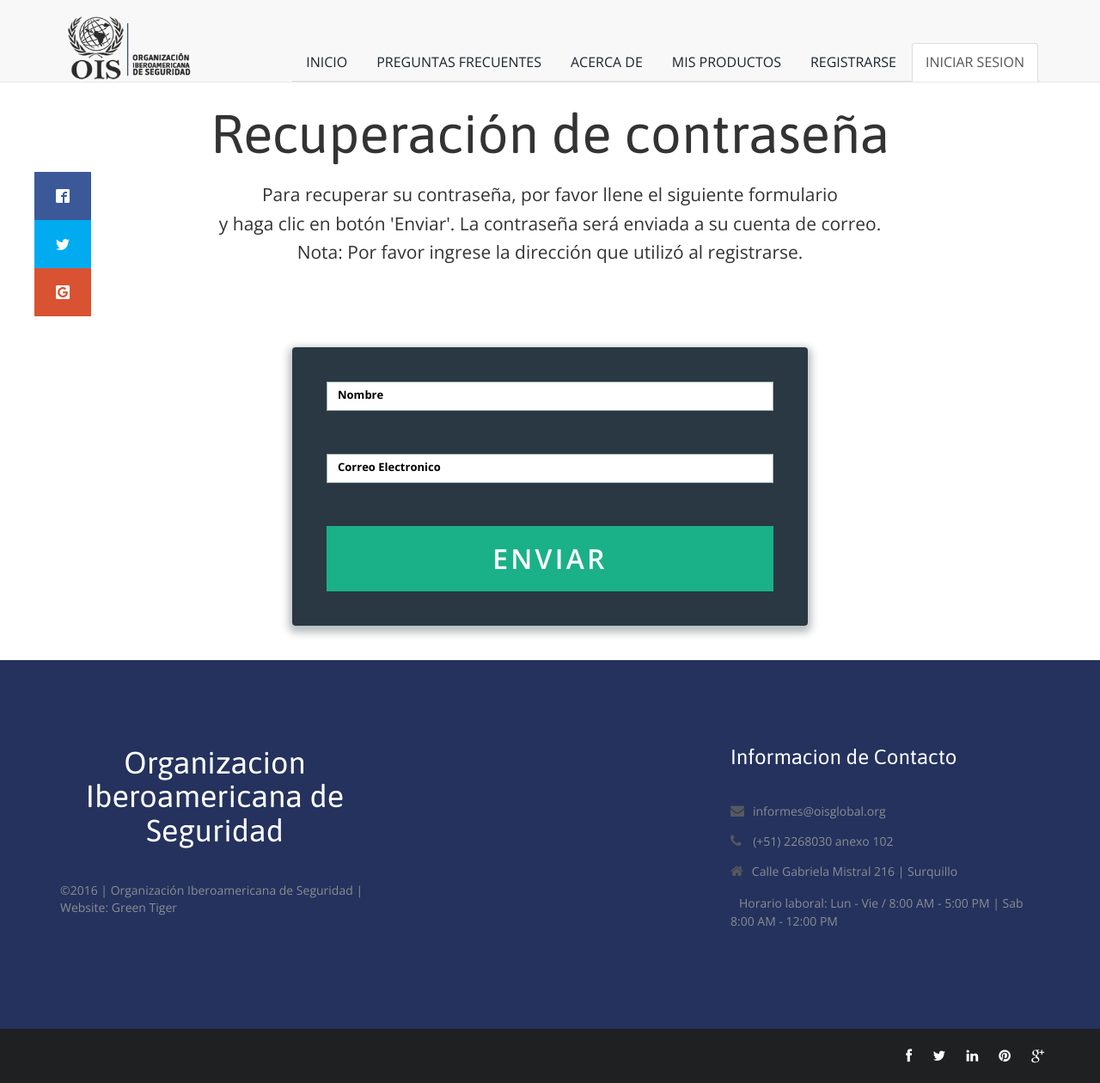
After one commit to percytataje/OIS, a PHP site: page /olvidocontrasena.html in a window 1280 px wide. The commit adds this page. Shown: the whole page at 86% size. Run offline with PHP 8.4, Linux system fonts and the light colour scheme; some libraries are stand-ins or nearby versions; some web fonts are replaced.

Commit message:
ultimooooo

```diff
--- a/css/style.css
+++ b/css/style.css
@@ -20,17 +20,35 @@ img.editar{
   margin-top: 150px;
   margin-bottom: 25px;
 }
+.containerinicio{
+  margin-top: 90px;
+  margin-bottom: 25px;
+}
 .containerpreguntas{
   margin-top: 150px;
   margin-bottom: 25px;
 
 }
 .containeracercade{
-  margin-top: 150px;
+  margin-top: 100px;
   margin-bottom: 25px;
-
 }
-
+.containerproductos{
+  margin-top: 100px;
+  margin-bottom: 25px;
+}
+.containerolvido{
+  margin-top: 30px;
+  margin-bottom: 25px;
+}
+.containerlogin{
+  margin-top: 100px;
+  margin-bottom: 25px;
+}
+.containerregistrarse{
+  margin-top: 140px;
+  margin-bottom: 25px;
+}
 body {
 	font-family:'Open Sans', Arial, sans-serif;
 	font-size:14px;
@@ -143,6 +161,8 @@ a.navbar-brand span {
 .jumbotron {
 	background-color:#fff;
 	text-align:center;
+  margin-bottom: 10px;
+  margin-top: 5px;
 }
 .jumbotron h1 {
 	color:#24325D;
--- a/css/stylelogin.css
+++ b/css/stylelogin.css
@@ -52,7 +52,7 @@ a:hover {
   margin: 40px auto;
   border-radius: 4px;
   box-shadow: 0 4px 10px 4px rgba(19, 35, 47, 0.3);
-  margin-top: 120px;
+  margin-top: 0px;
 }
 
 .tab-group {
@@ -112,16 +112,8 @@ label {
   font-size: 13px;
 }
 label .ciudad{
-  position: absolute;
-  -webkit-transform: translateY(6px);
-          transform: translateY(6px);
-  left: 13px;
-  color: #000;
-  -webkit-transition: all 0.25s ease;
-  transition: all 0.25s ease;
-  -webkit-backface-visibility: hidden;
-  pointer-events: none;
-  font-size: 13px;
+
+  color: #fff;
 
 }
 label .req {
@@ -134,6 +126,7 @@ label.active {
           transform: translateY(50px);
   left: 2px;
   font-size: 14px;
+  color: #FFF;
 }
 label.active .req {
   opacity: 0;
@@ -209,8 +202,11 @@ textarea {
   display: block;
   width: 100%;
 }
-
+.olvidocontrasena{
+  color: #fff;
+}
 .forgot {
   margin-top: -20px;
   text-align: right;
+  color: #ffffff;
 }
--- a/events.html
+++ b/events.html
@@ -71,7 +71,7 @@
       </div>
     </div>
   </nav>
-
+  <div class="containerregistrarse">
     <div class="form">
       <div class="">
         <div id="signup">
@@ -132,7 +132,7 @@
             </div>
             <div class="top-row">
               <div class="field-wrap">
-                <label>
+                <label >
                   País<span class="req">*</span>
                 </label>
               </div>
@@ -157,6 +157,8 @@
         </div>
 
       </div>
+    </div>
+
   </div>
 
   <footer>
--- /dev/null
+++ b/olvidocontrasena.html
@@ -0,0 +1,181 @@
+<!DOCTYPE html>
+<html lang="en">
+  <head>
+    <meta charset="utf-8">
+    <meta http-equiv="X-UA-Compatible" content="IE=edge">
+    <meta name="viewport" content="width=device-width, initial-scale=1">
+    <title>OIS</title>
+
+    <!-- Bootstrap -->
+
+  	<link rel="stylesheet" href="css/animate.css">
+  	<link rel="stylesheet" href="css/font-awesome.min.css">
+  	<link rel="stylesheet" href="css/jquery.bxslider.css">
+  	<link rel="stylesheet" type="text/css" href="css/isotope.css" media="screen" />
+  	<link rel="stylesheet" href="js/fancybox/jquery.fancybox.css" type="text/css" media="screen" />
+  	<link href="css/style.css" rel="stylesheet">
+    <link href="css/fonts.css" rel="stylesheet">
+    <link  href="css/normalize.css" rel="stylesheet">
+    <link href="css/stylelogin.css" rel="stylesheet">
+
+    <!-- Le cambie el bootstrap que tenia porque con el tuyo se descuadraba todo -->
+    <link href="css/bootstrapPerfil.css" rel='stylesheet' type='text/css' />
+    <!-- Custom Theme files -->
+    <link href="css/perfil.css" rel='stylesheet' type='text/css' />
+    <!-- Custom Theme files -->
+    <meta name="viewport" content="width=device-width, initial-scale=1">
+    <meta http-equiv="Content-Type" content="text/html; charset=utf-8" />
+
+    <!-- webfonts -->
+    <link href='//fonts.googleapis.com/css?family=Asap:400,700,400italic' rel='stylesheet' type='text/css'>
+    <link href='//fonts.googleapis.com/css?family=Open+Sans:400,300,600' rel='stylesheet' type='text/css'>
+
+    <!-- HTML5 shim and Respond.js for IE8 support of HTML5 elements and media queries -->
+    <!-- WARNING: Respond.js doesn't work if you view the page via file:// -->
+    <!--[if lt IE 9]>
+      <script src="https://oss.maxcdn.com/html5shiv/3.7.2/html5shiv.min.js"></script>
+      <script src="https://oss.maxcdn.com/respond/1.4.2/respond.min.js"></script>
+    <![endif]-->
+  </head>
+  <body>
+    <div class="redessociales">
+      <ul>
+        <li><a href="http://www." target="blank" class="icon-facebook2"></a></li>
+        <li><a href="http://www." target="blank" class="icon-twitter"></a></li>
+        <li><a href="http://www." target="blank" class="icon-google2"></a></li>
+      </ul>
+    </div>
+	<nav class="navbar navbar-default navbar-fixed-top" role="navigation">
+		<div class="container">
+			<!-- Brand and toggle get grouped for better mobile display -->
+			<div class="navbar-header">
+				<button type="button" class="navbar-toggle collapsed" data-toggle="collapse" data-target=".navbar-collapse.collapse">
+					<span class="sr-only">Toggle navigation</span>
+					<span class="icon-bar"></span>
+					<span class="icon-bar"></span>
+					<span class="icon-bar"></span>
+				</button>
+				<a class="navbar-brand" href="index.html"><span><img class="logo" src="img/logoois.png" /></span></a>
+			</div>
+			<div class="navbar-collapse collapse">
+				<div class="menu">
+					<ul class="nav nav-tabs" role="tablist">
+            <li role="presentation"><a href="index.html">Inicio</a></li>
+            <li role="presentation"><a href="ourstory.html">Preguntas Frecuentes</a></li>
+            <li role="presentation"><a href="acercade.html">Acerca De</a></li>
+            <li role="presentation"><a href="gallery.html">Mis Productos</a></li>
+            <li role="presentation"><a href="events.html">Registrarse</a></li>
+            <li role="presentation"   class="active"><a href="contact.html">Iniciar Sesion</a></li>
+					</ul>
+				</div>
+			</div>
+		</div>
+	</nav>
+  <br>
+  <div class="containerolvido">
+    <div class="jumbotron">
+      <hr>
+      <h1>Recuperación de contraseña</h1>
+      <hr>
+      <p>
+        Para recuperar su contraseña, por favor llene el siguiente formulario <br>
+        y haga clic en botón 'Enviar'. La contraseña será enviada a su cuenta de correo.<br>
+        Nota: Por favor ingrese la dirección que utilizó al registrarse.
+      </p>
+    </div>
+    <div class="form">
+      <div class="">
+        <div id="login">
+          <form action="/" method="post">
+            <div class="field-wrap">
+              <label>
+                Nombre<span class="req">*</span>
+              </label>
+              <input type="text"required autocomplete="off"/>
+            </div>
+
+            <div class="field-wrap">
+            <label>
+              Correo Electronico<span class="req">*</span>
+            </label>
+            <input type="email"required autocomplete="off"/>
+          </div>
+          <button class="button button-block"/>Enviar</button>
+
+          </form>
+
+        </div>
+
+      </div>
+
+  </div>
+  </div>
+
+
+    	<footer>
+    		<div class="inner-footer">
+    			<div class="container">
+    				<div class="row">
+    					<div class="col-md-4 f-about">
+    						<a href="index.html"><h1>Organizacion Iberoamericana de Seguridad</h1></a>
+    						<p>©2016 | Organización Iberoamericana de Seguridad | Website: Green Tiger </p>
+
+    					</div>
+    					<div class="col-md-4 l-posts">
+
+    					</div>
+    					<div class="col-md-4 f-contact">
+    						<h3 class="widgetheading">Informacion de Contacto</h3>
+    						<a href="#"><p><i class="fa fa-envelope"></i>informes@oisglobal.org</p></a>
+    						<p><i class="fa fa-phone"></i> (+51) 2268030 anexo 102</p>
+    						<p><i class="fa fa-home"></i>Calle Gabriela Mistral 216 | Surquillo<br></p>
+                <p><i class="" ></i>Horario laboral: Lun - Vie / 8:00 AM - 5:00 PM | Sab 8:00 AM - 12:00 PM<br></p>
+    					</div>
+    				</div>
+    			</div>
+    		</div>
+
+    		<div class="last-div">
+    			<div class="container">
+    				<div class="row">
+    					<div class="copyright"></a>
+    					</div>
+                        <!--
+                            All links in the footer should remain intact.
+                            Licenseing information is available at: http://bootstraptaste.com/license/
+                            You can buy this theme without footer links online at: http://bootstraptaste.com/buy/?theme=MeFamily
+                        -->
+    					<ul class="social-network">
+    						<li><a href="#" data-placement="top" title="Facebook"><i class="fa fa-facebook fa-1x"></i></a></li>
+    						<li><a href="#" data-placement="top" title="Twitter"><i class="fa fa-twitter fa-1x"></i></a></li>
+    						<li><a href="#" data-placement="top" title="Linkedin"><i class="fa fa-linkedin fa-1x"></i></a></li>
+    						<li><a href="#" data-placement="top" title="Pinterest"><i class="fa fa-pinterest fa-1x"></i></a></li>
+    						<li><a href="#" data-placement="top" title="Google plus"><i class="fa fa-google-plus fa-1x"></i></a></li>
+    					</ul>
+    				</div>
+    			</div>
+    		</div>
+    	</footer>
+
+    <!-- jQuery (necessary for Bootstrap's JavaScript plugins) -->
+    <script src="js/jquery-2.1.1.min.js"></script>
+    <!-- Include all compiled plugins (below), or include individual files as needed -->
+    <script src="js/bootstrap.min.js"></script>
+	<script src="js/wow.min.js"></script>
+	<script src="js/jquery.easing.1.3.js"></script>
+	<script src="js/jquery.bxslider.min.js"></script>
+	<script src="js/jquery.isotope.min.js"></script>
+	<script src="js/fancybox/jquery.fancybox.pack.js"></script>
+	<script src="js/functions.js"></script>
+	<script>
+	wow = new WOW(
+	 {
+
+		}	)
+		.init();
+	</script>
+  <script src='http://cdnjs.cloudflare.com/ajax/libs/jquery/2.1.3/jquery.min.js'></script>
+
+      <script src="js/login.js"></script>
+  </body>
+</html>
```
Also changed, not shown: contact.html (+4 -3 lines), gallery.html (+3 -5 lines), index.html (+52 -8 lines). Lines whose indentation alone changed are shown as unchanged.
